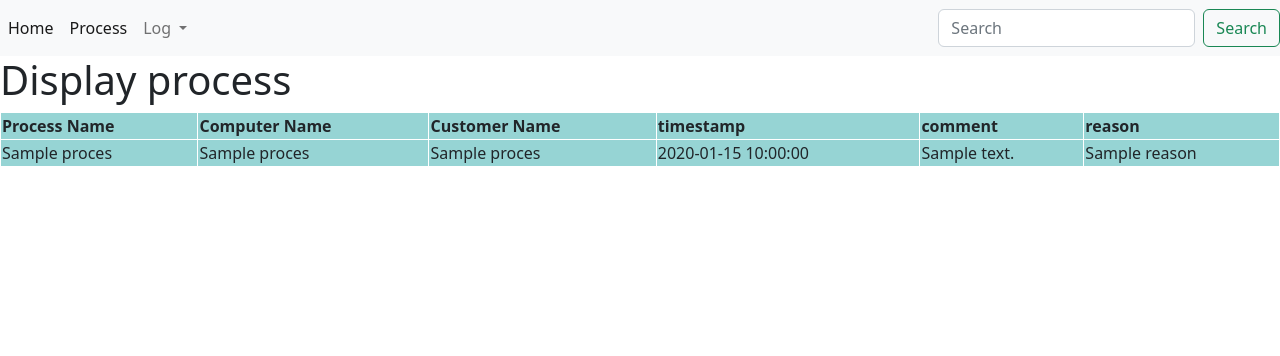
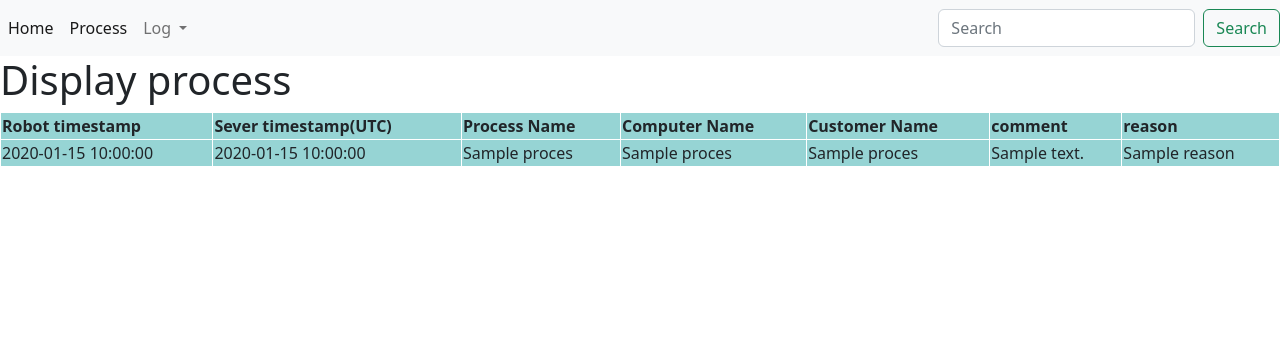
Before and after one commit to maxpojchapol/UIPath_Dashboard, a Python web app: template dashboard/templates/DisplayLog.html in a window 1280 px wide. Shown: the top 356 px of the page. Run offline with Jinja, Linux system fonts and the light colour scheme; the template is opened without the code that fills it: most values are stand-ins (such as "Sample title", 1, 10 or a date in 2020).

Commit message:
set server_timestamp to auto field and change some diaplay table

```diff
--- a/dashboard/models.py
+++ b/dashboard/models.py
@@ -23,7 +23,7 @@ class Reportings(models.Model):
         max_length=500
     )  # Robot run successfully, Robot start running, Robot face the problem
     robot_timestamp = models.DateTimeField()
-    server_timestamp = models.DateTimeField()  # auto_now=True for running the server
+    server_timestamp = models.DateTimeField(auto_now=True)  # auto_now=True for running the server
 
     def __str__(self):
         return f"{self.process.process_name}"
--- a/dashboard/serializers.py
+++ b/dashboard/serializers.py
@@ -30,7 +30,6 @@ class LogSerializer(serializers.ModelSerializer):
         model = Reportings
         fields = (
             "process",
-            "server_timestamp",
             "robot_timestamp",
             "comment",
             "reason")
--- a/dashboard/templates/DisplayLog.html
+++ b/dashboard/templates/DisplayLog.html
@@ -16,19 +16,21 @@ th, td {
     <h1>Display process</h1>
     <table style="width:100%">
       <tr>
+        <th>Robot timestamp</th>
+        <th>Sever timestamp(UTC)</th>
         <th>Process Name</th>
         <th>Computer Name</th>
         <th>Customer Name</th>
-        <th>timestamp</th>
         <th>comment</th>
         <th>reason</th>
       </tr>
     {% for log in logtable %}
       <tr>
+        <td>{{ log.robot_timestamp }}</td>
+        <td>{{ log.server_timestamp }}</td>
         <td>{{ log.process.process_name }}</td>
         <td>{{ log.process.computer_name }}</td>
         <td>{{ log.process.customer_name }}</td>
-        <td>{{ log.timestamp }}</td>
         <td>{{ log.comment }}</td>
         <td>{{ log.reason }}</td>
       </tr>
--- a/dashboard/views.py
+++ b/dashboard/views.py
@@ -113,7 +113,6 @@ def add_log(request,jsonparser=False):
                 "timestamp": datetime.datetime.now(),
                 "comment": log_data["comment"],
                 "reason": log_data["reason"],
-                "server_timestamp": log_data["server_timestamp"],
                 "robot_timestamp": log_data["robot_timestamp"]
             }
         )
```
Also changed, not shown: dashboard/migrations/0002_alter_reportings_server_timestamp.py (added).
